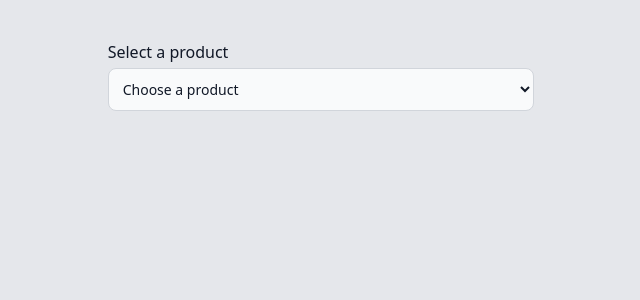
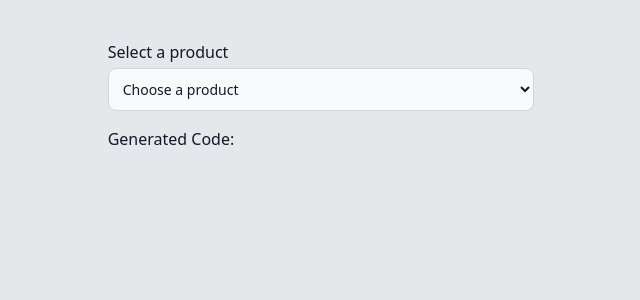
Before and after one commit to rncs92/Burti, a PHP site: template app/Views/Index/index.html.twig in a window 1280 px wide. Shown: the part 80-380 px from the top of the page, without its empty margins (319-959 px from the left). Run offline with PHP 8.4, Linux system fonts and the light colour scheme; the template is opened without the code that fills it, so the values that code supplies are empty; some libraries are stand-ins or nearby versions.

Commit message:
Update 13/10

```diff
--- a/app/Views/Index/index.html.twig
+++ b/app/Views/Index/index.html.twig
@@ -30,6 +30,8 @@
             {% endfor %}
         </select>
         <div id="varieties-dropdowns"></div>
+        <label class="block mb-1 mt-4 text-md font-medium text-gray-900 dark:text-white">Generated Code:</label>
+        <p id="code-display" class="p-2 text-lg font-semibold"></p>
     </div>
 </div>
 
@@ -38,14 +40,23 @@
         // Get references to the select elements
         const productSelect = document.getElementById("items");
         const varietiesDropdowns = document.getElementById("varieties-dropdowns");
+        const codeDisplay = document.getElementById("code-display");
+
+        // Initialize the code variable
+        let code = "";
 
         // Listen for changes in the product select
         productSelect.addEventListener("change", () => {
+            // Clear the code display
+            codeDisplay.textContent = '';
+
             // Clear the existing variety dropdowns
             varietiesDropdowns.innerHTML = '';
 
             // Get the selected product code
             const selectedProductCode = String(productSelect.value);
+            code = selectedProductCode;
+
             const selectedProduct = {{ jsonItems | raw }}.find(product => product.code === selectedProductCode);
 
             if (selectedProduct && selectedProduct.varieties.length > 0) {
@@ -76,11 +87,25 @@
                         varietyDropdown.appendChild(optionOption);
                     });
 
+                    // Add a change listener to update the code
+                    varietyDropdown.addEventListener("change", () => {
+                        const selectedVarietyCode = varietyDropdown.value;
+                        if (selectedVarietyCode) {
+                            code += "." + selectedVarietyCode;
+                        }
+                        codeDisplay.textContent = code;
+                    });
+
                     varietiesDropdowns.appendChild(varietyDropdown);
                 });
+            } else {
+                // If there are no varieties, display the code for the selected product
+                codeDisplay.textContent = code;
             }
         });
     });
 </script>
+
+
 </body>
 </html>
```
